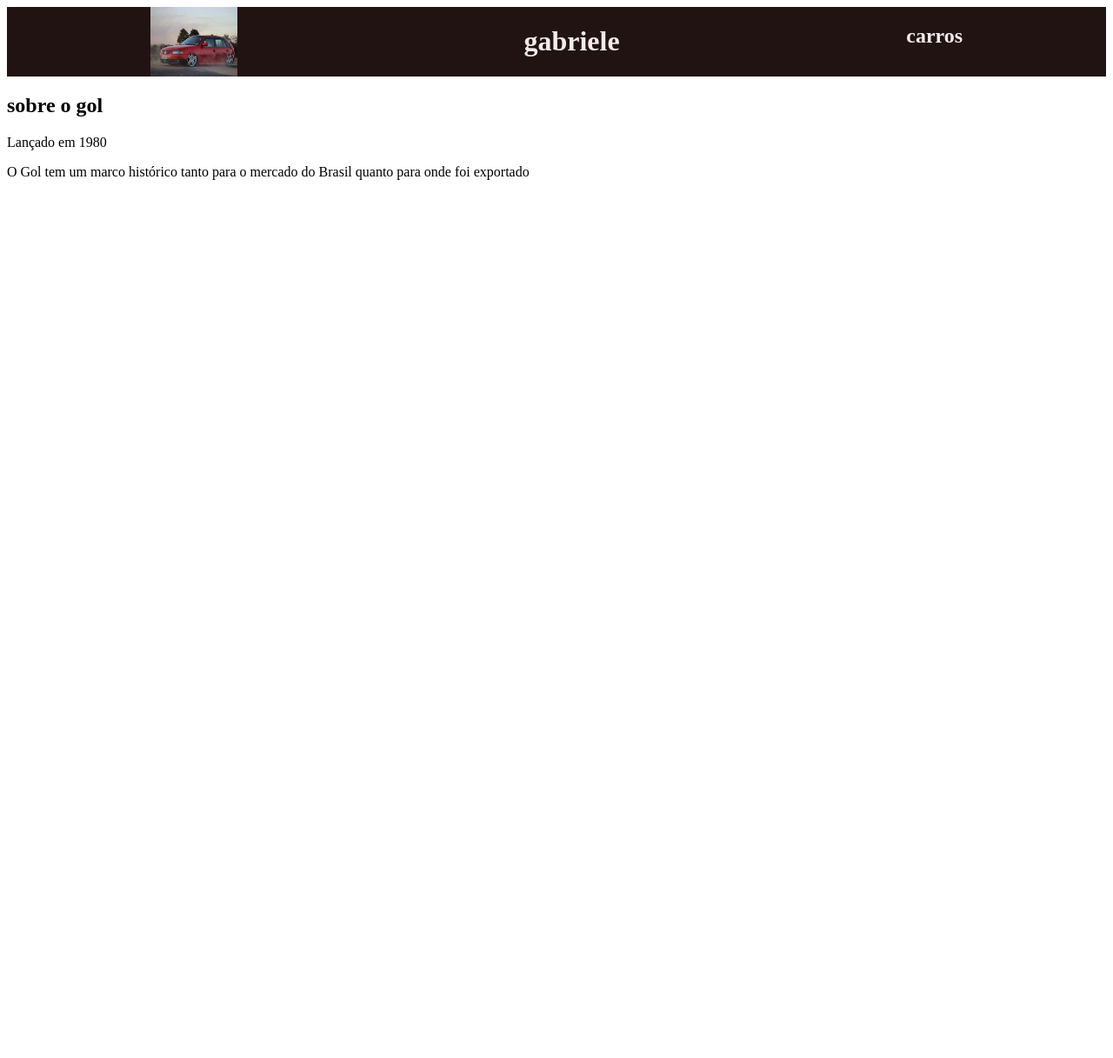
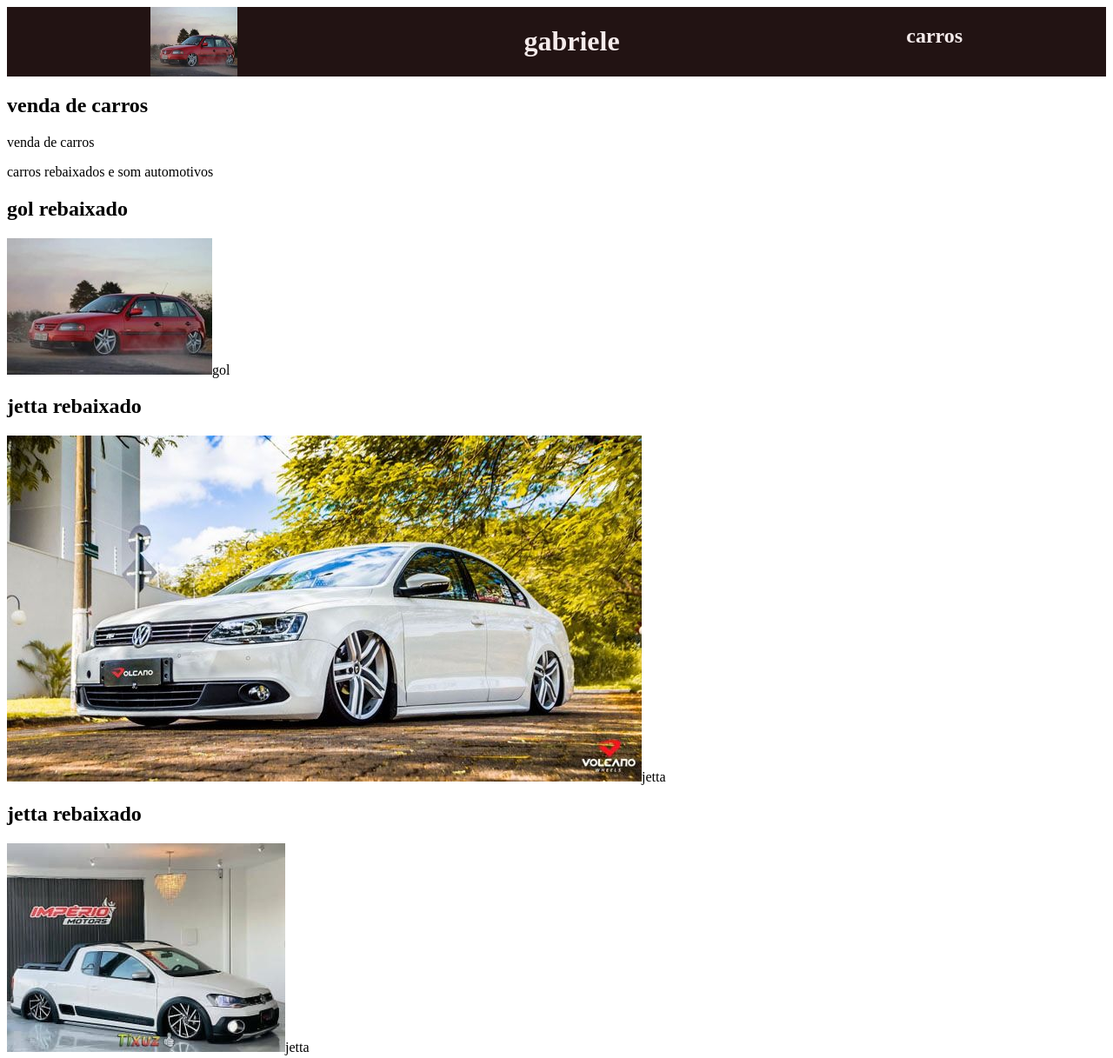
Before and after one commit to g-briele12/escola-site, a plain HTML site: page index.html in a window 1280 px wide. Shown: the whole page at 87% size. Before the commit the page ends 800 px from the top, so only its background shows below. Drawn offline with Linux system fonts and the light colour scheme.

Commit message:
corpo do site

```diff
--- a/index.html
+++ b/index.html
@@ -15,9 +15,24 @@
     </header>
 
 <section class="carros" >
-  <h2 class="carros-titulo">sobre o gol</h2>
-  <p class="carros rebaixados-texto-um" >Lançado em 1980</p>
-  <p class="venda de carros-texto-dois">O Gol tem um marco histórico tanto para o mercado do Brasil quanto para onde foi exportado</p>
+  <h2 class="carros-titulo">venda de carros</h2>
+  <p class="carros rebaixados-texto-um" >venda de carros</p>
+  <p class="venda de carros-texto-dois"> carros rebaixados e som automotivos</p>
+
+</section>
+<section class="gol">
+  <h2 class="carros-titulo">gol rebaixado </h2> <div class="carros-div">
+    <img class="gol rebaixado" src="img/carros.png" alt="gol"
+    <h3 class="carro nome">gol</h3>
+</div>
+<h2 class="carros-titulo">jetta rebaixado</h2> <div class="carros-div">
+  <img class="jetta rebaixado" src="img/jetta carro.png" alt="jetta"
+  <h3 class="carro nome">jetta</h3>
+</div>
+<h2 class="carros-titulo">jetta rebaixado</h2> <div class="carros-div">
+  <img class="saveiro rebaixado" src="img/saveiro cross.png" alt="saveiro"
+  <h3 class="carro nome">jetta</h3>
+</div>
 
 </section>
 </body>
--- a/style.css
+++ b/style.css
@@ -1,2 +1,4 @@
 .cabeçalho{background-color: #221313; color:rgb(245, 235, 235); display: flex; justify-content: space-around;}
 .imagem-logo{width: 100px;px;}
+.cabeçalho-lista{display: inline-block;margin:0 16px;}
+.site{background-color: rgb(245, 235, 235); color: #f13232;}
```
Also changed, not shown: img/jetta carro.png (added), img/saveiro cross.png (added).
